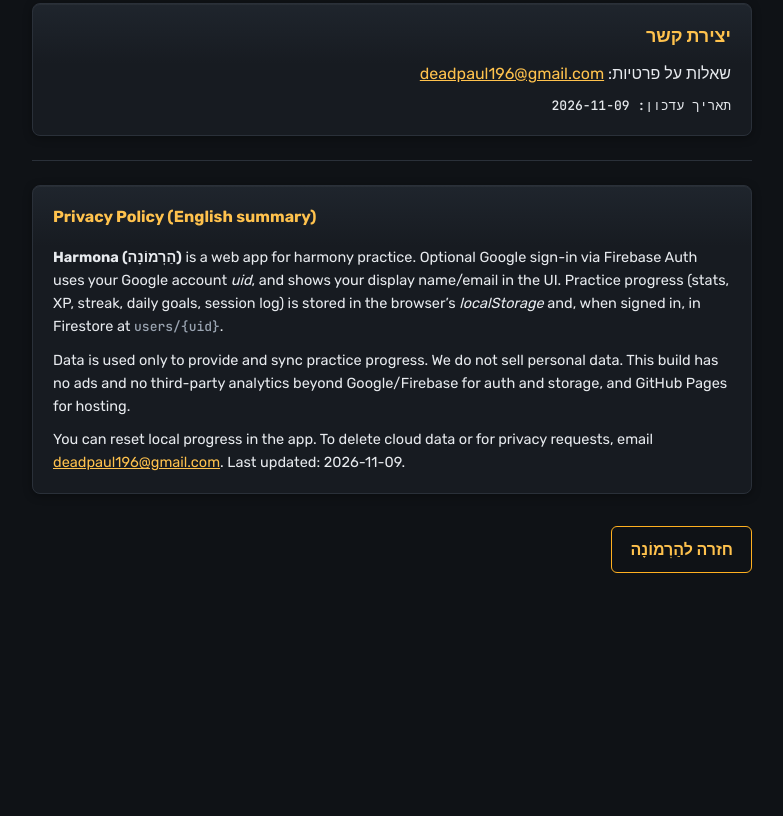
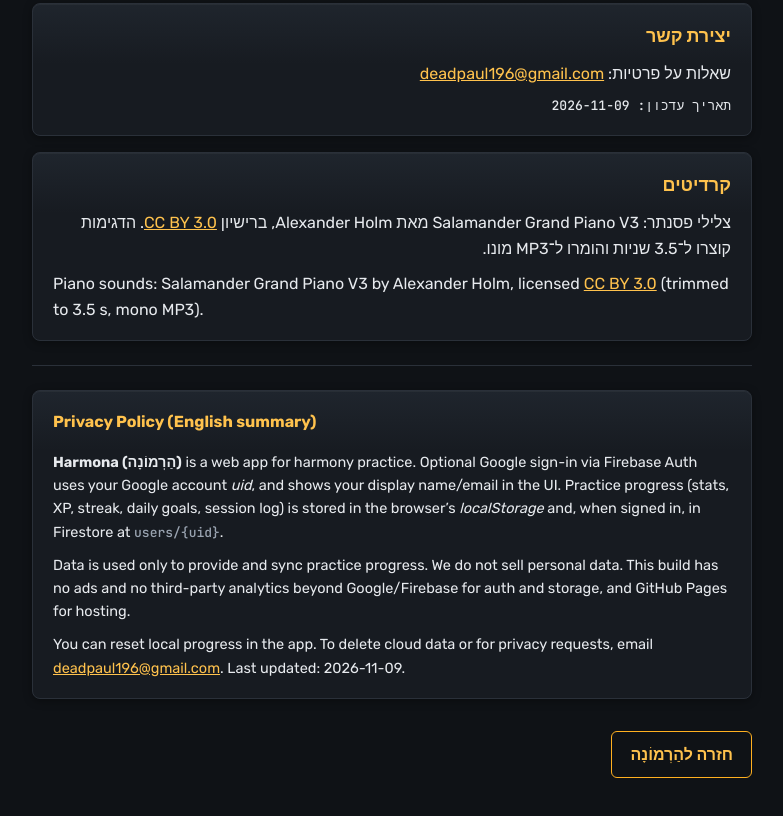
Before and after one commit to Deadpaul134/harmony-practice, a website: page privacy.html in a window 1280 px wide. Shown: the part 1128-1944 px from the top of the page, without its empty margins (248-1031 px from the left). Before the commit the page ends 1757 px from the top, so only its background shows below. Drawn offline with Linux system fonts and the light colour scheme.

Commit message:
docs: credit Salamander Grand Piano (README, home, privacy page)
Co-Authored-By: Claude Opus 5.5 <noreply@anthropic.com>

```diff
--- a/privacy.html
+++ b/privacy.html
@@ -129,6 +129,12 @@ a { color: var(--accent-t); }
     <p class="meta">תאריך עדכון: 2026-11-09</p>
   </section>
 
+  <section class="card">
+    <h2>קרדיטים</h2>
+    <p>צלילי פסנתר: <span dir="ltr">Salamander Grand Piano V3</span> מאת <span dir="ltr">Alexander Holm</span>, ברישיון <a href="https://creativecommons.org/licenses/by/3.0/" target="_blank" rel="noopener" dir="ltr">CC BY 3.0</a>. הדגימות קוצרו ל־3.5 שניות והומרו ל־<span dir="ltr">MP3</span> מונו.</p>
+    <p lang="en" dir="ltr">Piano sounds: Salamander Grand Piano V3 by Alexander Holm, licensed <a href="https://creativecommons.org/licenses/by/3.0/" target="_blank" rel="noopener">CC BY 3.0</a> (trimmed to 3.5 s, mono MP3).</p>
+  </section>
+
   <hr class="divider">
 
   <section class="card en" lang="en">
```
Also changed, not shown: index.html (+5 -0 lines), README.md.
